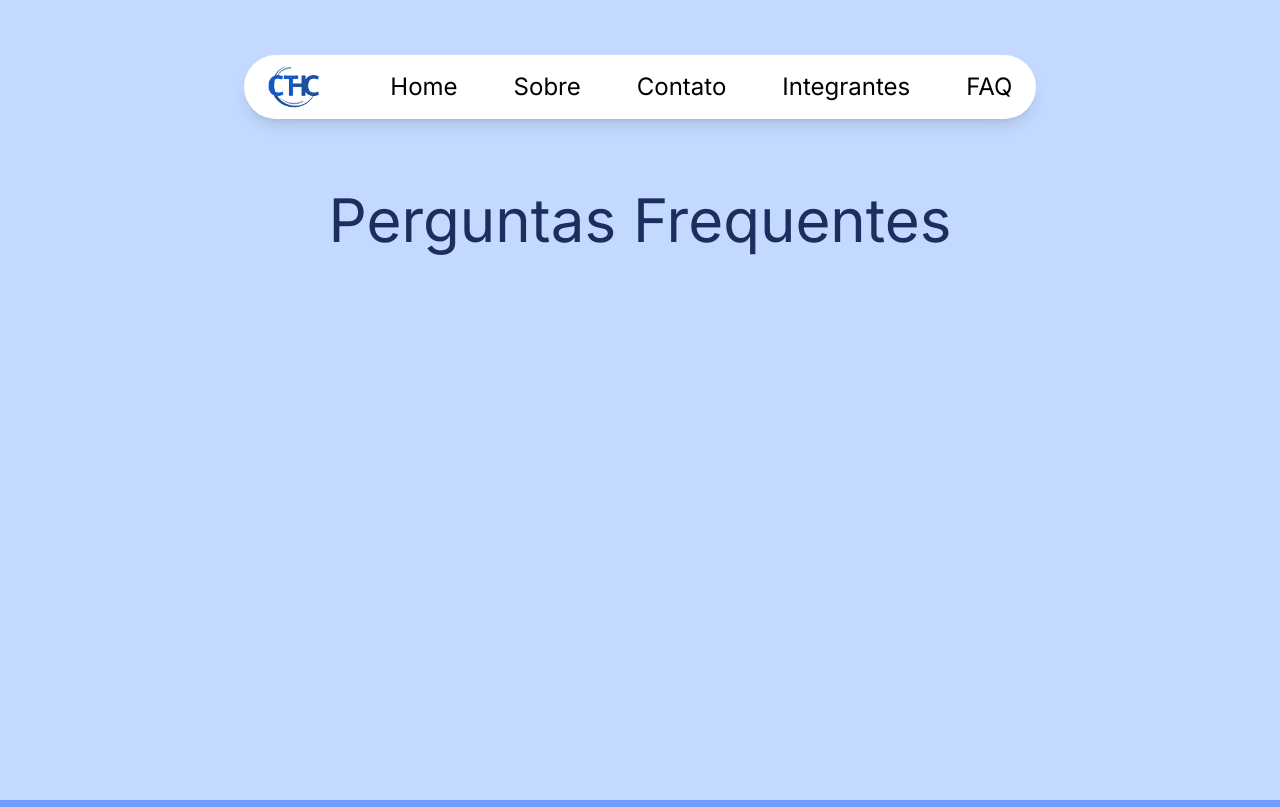
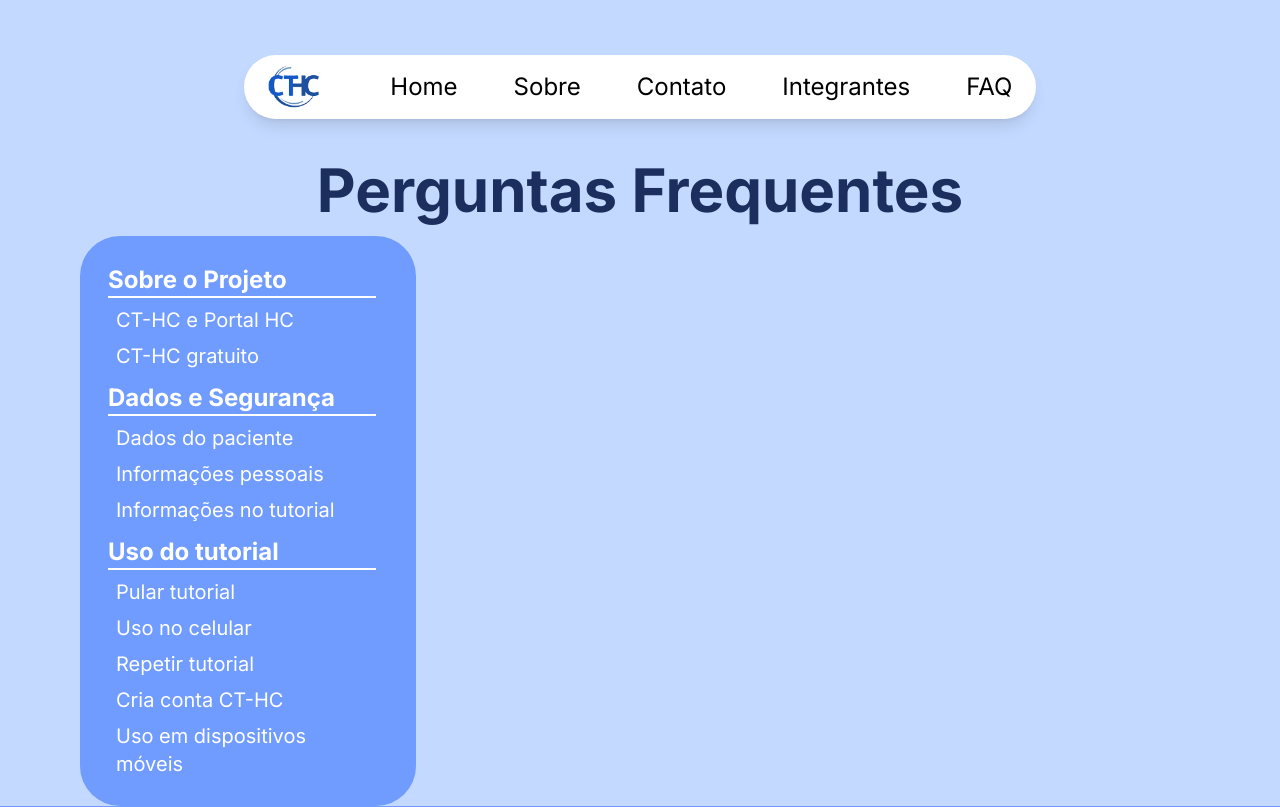
Before and after one commit to BSM-Challenge/ct-hc, a React (Vite) app: page /faq in a window 1280 px wide. Shown: the top 807 px of the page. Built offline with nearby package versions, Linux system fonts and the light colour scheme; a web font is replaced by a local one.

Commit message:
Feito a criação do menu de navegação para as perguntas do FAQ

```diff
--- a/src/routes/FAQ/index.tsx
+++ b/src/routes/FAQ/index.tsx
@@ -1,16 +1,90 @@
+import { Link } from "react-router-dom";
+
 export default function FAQ() {
   return (
     <main>
-            <section
-            className="bg-[var(--light-blue)] pt-50 px-80 h-screen"
+      <section className="bg-[var(--light-blue)] pt-40 px-20 min-h-screen">
+        <div className="w-full flex flex-col gap-4">
+          <div className="h-[100%] flex justify-center items-center">
+            <h1 className="text-6xl text-[var(--dark-blue-title)] font-bold">
+              Perguntas Frequentes
+            </h1>
+          </div>
+          <div>
+            <nav className="
+            flex flex-col gap-3 w-[30%] pl-7 pr-10 py-7
+            bg-[var(--Color-blue-709CFF)] rounded-[40px]"
             >
-                <div className="w-full h-10">
-                    <div className="h-[100%] flex justify-center items-center">
-                        <h1 className="text-6xl text-[var(--dark-blue-title)]">Perguntas Frequentes</h1>
+              <ul className="flex flex-col gap-2 text-[var(--color-white)]">
+                <li className="border-b-2 border-[var(--color-white)]">
+                  <h2 className="text-2xl font-bold">Sobre o Projeto</h2>
+                </li>
+                <li className="ml-2">
+                  <Link to="" className="text-xl">
+                    CT-HC e Portal HC
+                  </Link>
+                </li>
+                <li className="ml-2">
+                  <Link to="" className="text-xl">
+                    CT-HC gratuito
+                  </Link>
+                </li>
+              </ul>
+              <ul className="flex flex-col gap-2 text-[var(--color-white)]">
+                <li className="border-b-2 border-[var(--color-white)]">
+                  <h2 className="text-2xl font-bold">Dados e Segurança</h2>
+                </li>
+                <li className="ml-2">
+                  <Link to="" className="text-xl">
+                    Dados do paciente
+                  </Link>
+                </li>
+                <li className="ml-2">
+                  <Link to="" className="text-xl">
+                    Informações pessoais
+                  </Link>
+                </li>
+                <li className="ml-2">
+                  <Link to="" className="text-xl">
+                    Informações no tutorial
+                  </Link>
+                </li>
+              </ul>
+              <ul className="flex flex-col gap-2 text-[var(--color-white)]">
+                <li className="border-b-2 border-[var(--color-white)]">
+                  <h2 className="text-2xl font-bold">Uso do tutorial</h2>
+                </li>
+                <li className="ml-2">
+                  <Link to="" className="text-xl">
+                    Pular tutorial
+                  </Link>
+                </li>
+                <li className="ml-2">
+                  <Link to="" className="text-xl">
+                    Uso no celular
+                  </Link>
+                </li>
+                <li className="ml-2">
+                  <Link to="" className="text-xl">
+                    Repetir tutorial
+                  </Link>
+                </li>
+                <li className="ml-2">
+                  <Link to="" className="text-xl">
+                    Cria conta CT-HC
+                  </Link>
+                </li>
+                <li className="ml-2">
+                  <Link to="" className="text-xl">
+                    Uso em dispositivos móveis
+                  </Link>
+                </li>
+              </ul>
+            </nav>
+            <div></div>
           </div>
-                    <div></div>
         </div>
       </section>
     </main>
-    )
+  );
 }
```
Lines whose indentation alone changed are shown as unchanged.
